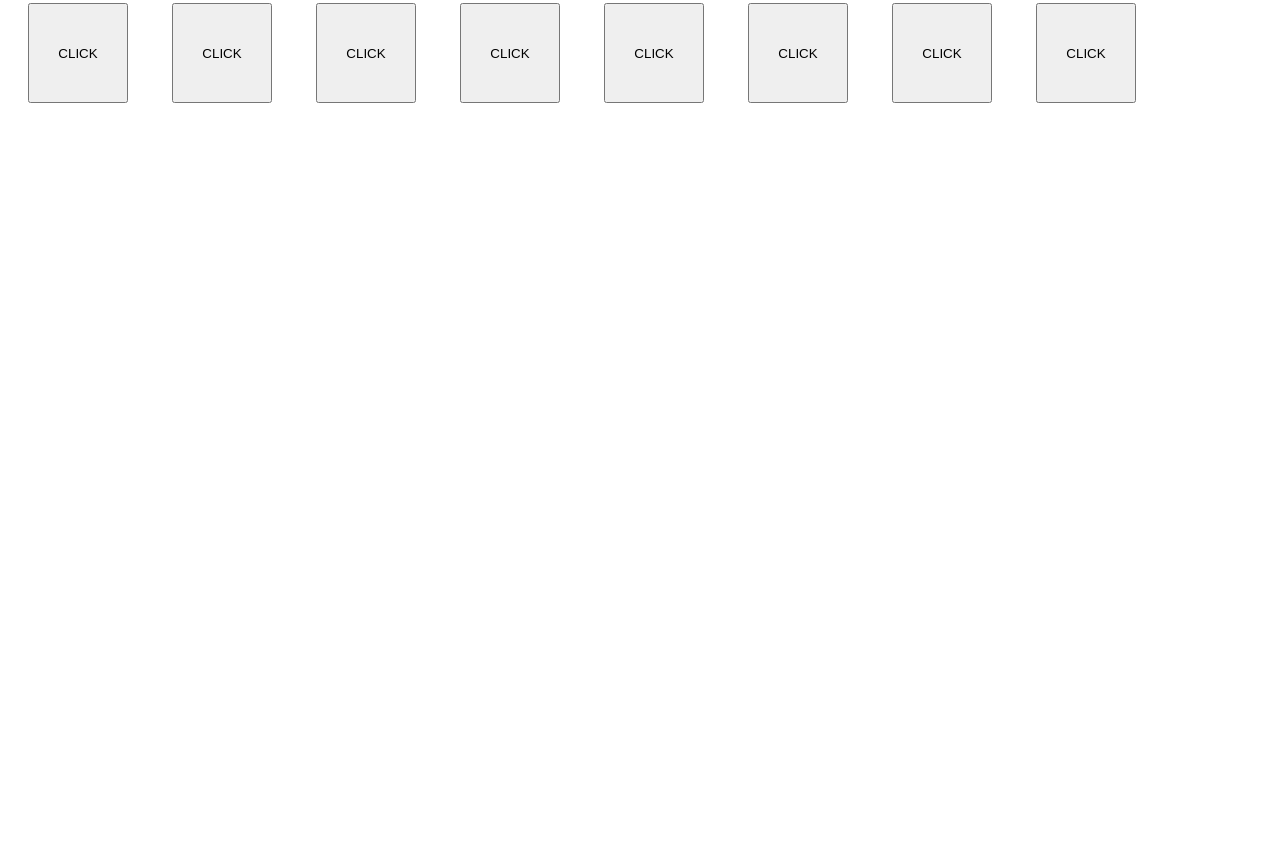
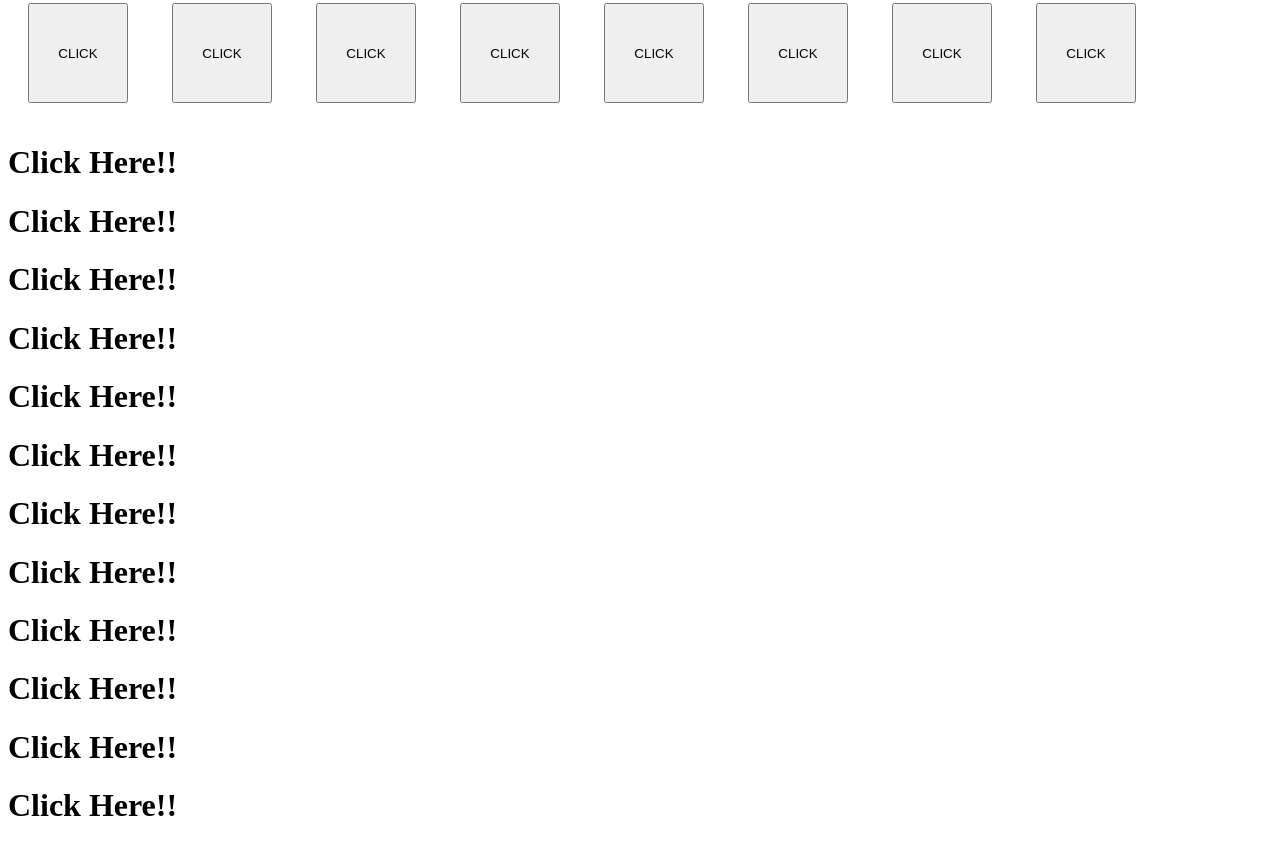
Before and after one commit to SaeedKarimian860/DOM-Practice, a plain HTML site: page EventsAndThis/index.html in a window 1280 px wide. Shown: the part 445-1291 px from the top of the page. Before the commit the page ends 800 px from the top, so only its background shows below. Drawn offline with Linux system fonts and the light colour scheme.

Commit message:
Events and This

```diff
--- a/EventsAndThis/app.js
+++ b/EventsAndThis/app.js
@@ -8,7 +8,16 @@ const makeRandColor = () => {
 const buttons = document.querySelectorAll('button');
 
 for (let button of buttons) {
-    button.addEventListener('click', () => {
-        button.style.backgroundColor = makeRandColor();
-    })
+    button.addEventListener('click', colorize);
 }
+
+// Terrible use of h1's (haha)
+const h1s = document.querySelectorAll('h1');
+for (let h1 of h1s) {
+    h1.addEventListener('click', colorize);
+}
+
+function colorize() {
+    this.style.backgroundColor = makeRandColor();
+    this.style.color = makeRandColor();
+}
--- a/EventsAndThis/index.html
+++ b/EventsAndThis/index.html
@@ -48,6 +48,19 @@
     <button>CLICK</button>
     <button>CLICK</button>
 
+    <h1>Click Here!!</h1>
+    <h1>Click Here!!</h1>
+    <h1>Click Here!!</h1>
+    <h1>Click Here!!</h1>
+    <h1>Click Here!!</h1>
+    <h1>Click Here!!</h1>
+    <h1>Click Here!!</h1>
+    <h1>Click Here!!</h1>
+    <h1>Click Here!!</h1>
+    <h1>Click Here!!</h1>
+    <h1>Click Here!!</h1>
+    <h1>Click Here!!</h1>
+
     <script src="app.js"></script>
 </body>
 </html>
```
